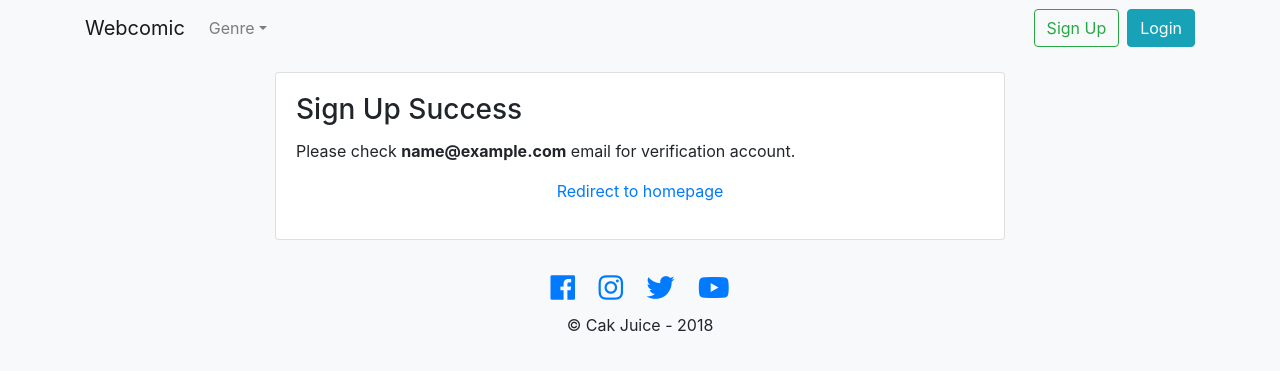
After one commit to CakJuice/django-webcomic, a Django app: template webcomic_site/base/templates/base/signup_success.html in a window 1280 px wide. The commit adds this page. Shown: the top 371 px of the page. Run offline with Django 3.2, Linux system fonts and the light colour scheme; the template is opened without the code that fills it: most values are stand-ins (such as "Sample title", 1, 10 or a date in 2020); some libraries are stand-ins or nearby versions.

Commit message:
create signup_success

```diff
--- /dev/null
+++ b/webcomic_site/base/templates/base/signup_success.html
@@ -0,0 +1,20 @@
+{% extends 'layouts/main_layout.html' %}
+
+{% block extra_meta %}<meta name="robots" content="noindex,nofollow">{% endblock %}
+{% block title %}Signup Success{% endblock %}
+
+{% block content %}
+  <div class="container my-3">
+    <div class="row justify-content-center">
+      <div class="col col-lg-8 col-md-10 col-12">
+        <div class="card">
+          <div class="card-body">
+            <h3 class="card-title">Sign Up Success</h3>
+            <p class="card-text">Please check <strong>{{ email }}</strong> email for verification account.</p>
+            <p class="text-center"><a href="{% url 'homepage' %}">Redirect to homepage</a></p>
+          </div>
+        </div>
+      </div>
+    </div>
+  </div>
+{% endblock %}
--- a/webcomic_site/base/urls.py
+++ b/webcomic_site/base/urls.py
@@ -10,6 +10,7 @@ from . import views
 urlpatterns = [
     path('', views.homepage, name='homepage'),
     path('signup/', views.signup, name='signup'),
+    path('<username>/signup-success/', views.signup_success, name='signup_success'),
     path('login/', auth_views.LoginView.as_view(template_name='base/login.html'), name='login'),
     path('logout/', auth_views.LogoutView.as_view(), name='logout'),
 ]
```
Also changed, not shown: webcomic_site/base/templates/base/homepage.html (+10 -0 lines), webcomic_site/base/views.py (+21 -4 lines).
